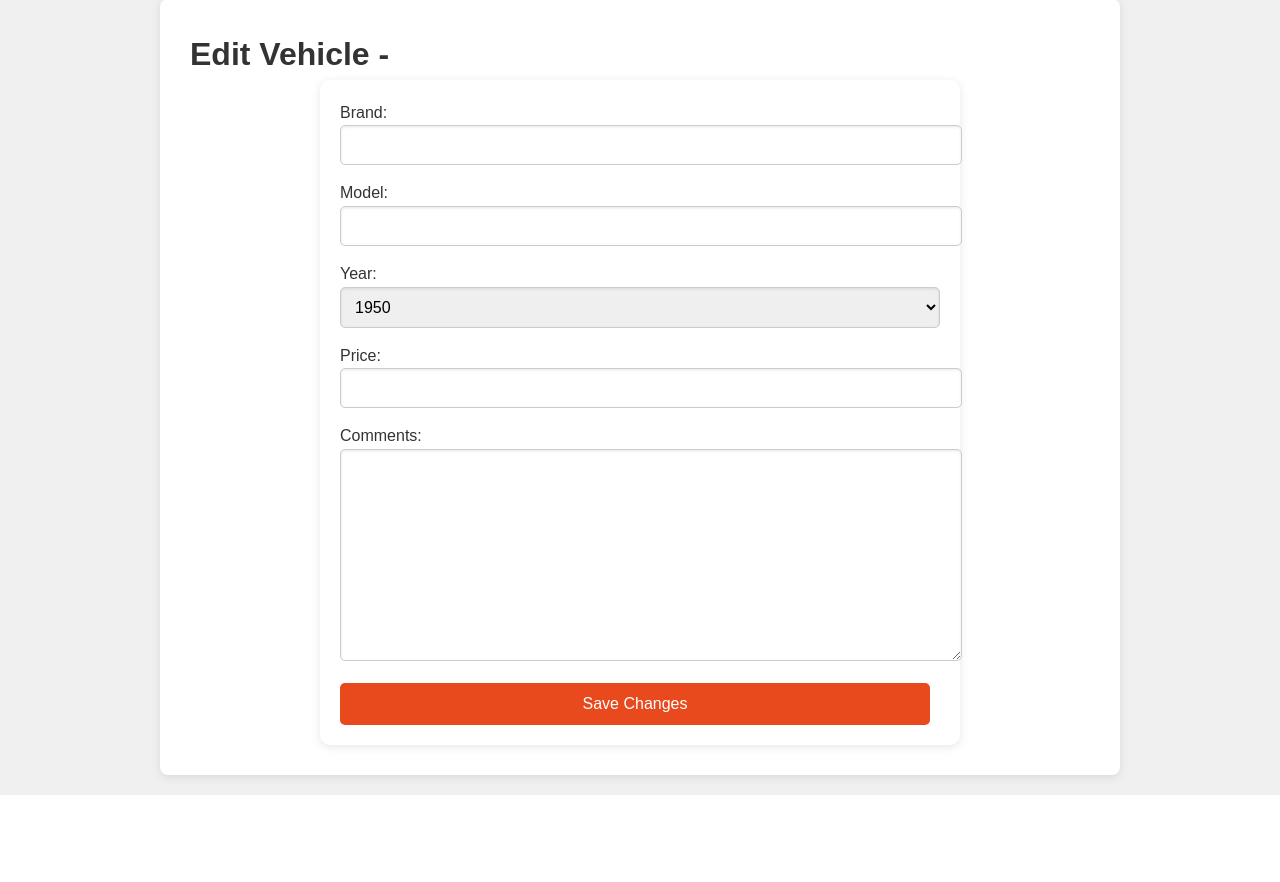
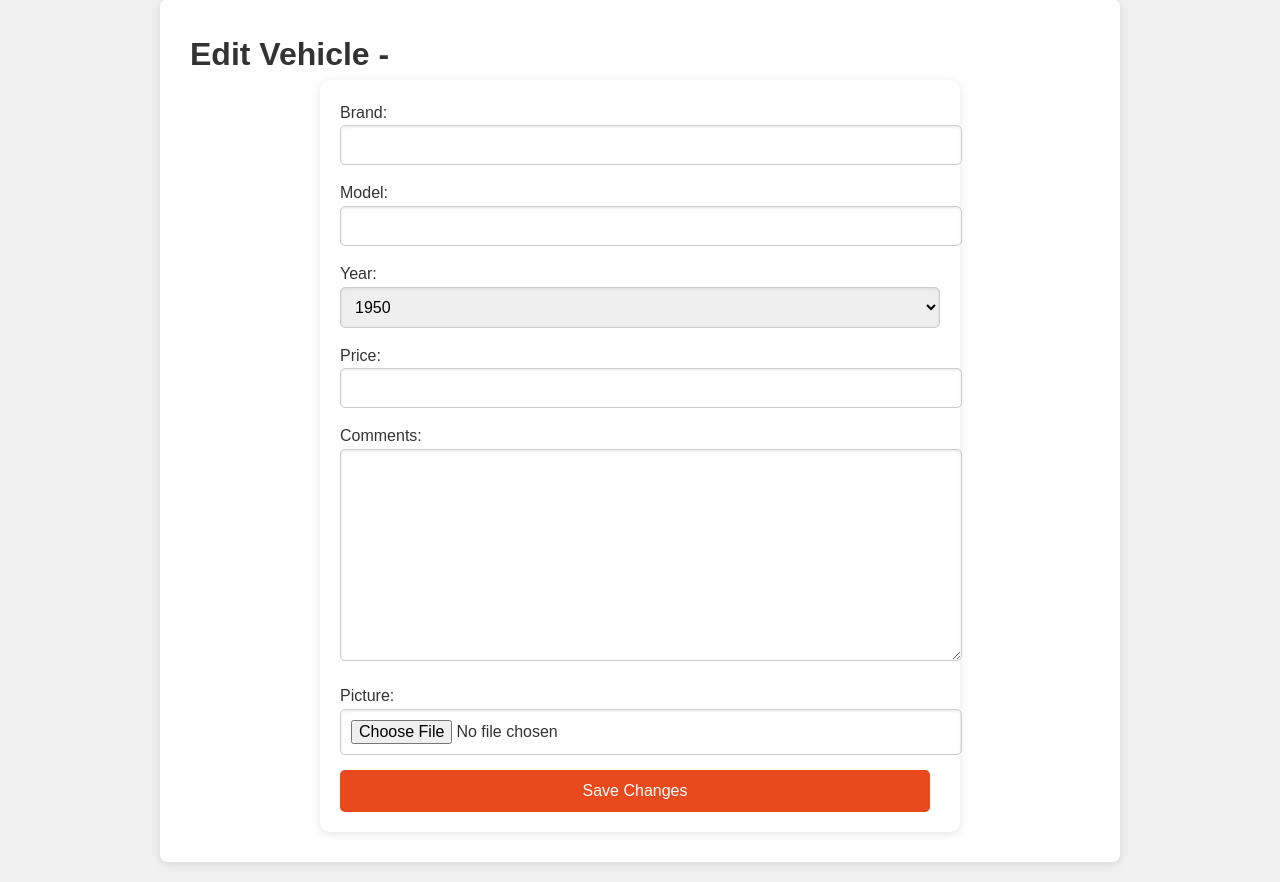
Before and after one commit to usarnameMe/group-work, a Django app: template carmodels/carmodels/templates/edit_vehicle.html in a window 1280 px wide. Shown: the part 77-959 px from the top of the page. Before the commit the page ends 872 px from the top, so only its background shows below. Run offline with Django 5.2, Linux system fonts and the light colour scheme; the template is opened without the code that fills it: values that come from a table or form of the project are taken from there, others are empty.

Commit message:
add images

```diff
--- a/carmodels/carmodels/settings.py
+++ b/carmodels/carmodels/settings.py
@@ -120,6 +120,10 @@ STATICFILES_DIRS = [BASE_DIR / 'carmodels/static']
 STATIC_ROOT = BASE_DIR / 'staticfiles'
 
 
+MEDIA_URL = '/media/'
+MEDIA_ROOT = BASE_DIR / 'media'
+
+
 # Default primary key field type
 # https://docs.djangoproject.com/en/5.1/ref/settings/#default-auto-field
 
--- a/carmodels/carmodels/templates/add_vehicle.html
+++ b/carmodels/carmodels/templates/add_vehicle.html
@@ -5,7 +5,7 @@
 
 {% block content %}
 <h1>Add a New Vehicle</h1>
-<form method="POST">
+<form method="POST" enctype="multipart/form-data">
     {% csrf_token %}
     {{ form.as_p }}
     <button type="submit">Submit</button>
--- a/carmodels/carmodels/templates/edit_vehicle.html
+++ b/carmodels/carmodels/templates/edit_vehicle.html
@@ -5,7 +5,10 @@
 
 {% block content %}
 <h1>Edit Vehicle - {{ vehicle.brand }} {{ vehicle.model }}</h1>
-<form method="POST">
+{% if vehicle.picture %}
+<img src="{{ vehicle.picture.url }}" alt="{{ vehicle.brand }} {{ vehicle.model }}" class="vehicle-image">
+{% endif %}
+<form method="POST" enctype="multipart/form-data">
     {% csrf_token %}
     {{ form.as_p }}
     <button type="submit">Save Changes</button>
--- a/carmodels/carmodels/templates/vehicle_detail.html
+++ b/carmodels/carmodels/templates/vehicle_detail.html
@@ -6,6 +6,9 @@
 {% block content %}
 <main class="vehicle-details-page">
     <h1 class="vehicle-title">{{ vehicle.brand }} {{ vehicle.model }}</h1>
+    {% if vehicle.picture %}
+    <img src="{{ vehicle.picture.url }}" alt="{{ vehicle.brand }} {{ vehicle.model }}" class="vehicle-image">
+    {% endif %}
     <p class="vehicle-info"><strong>Year:</strong> {{ vehicle.year }}</p>
     <p class="vehicle-info"><strong>Price:</strong> ${{ vehicle.price }}</p>
     <p class="vehicle-info"><strong>Comments:</strong> {{ vehicle.comments }}</p>
--- a/carmodels/carmodels/templates/vehicle_list.html
+++ b/carmodels/carmodels/templates/vehicle_list.html
@@ -8,7 +8,8 @@
 <form method="GET" action="{% url 'vehicle_list' %}" class="search-form">
     <input type="text" name="brand" placeholder="Search by brand" value="{{ request.GET.brand }}">
     <input type="text" name="model" placeholder="Search by model" value="{{ request.GET.model }}">
-    <input type="number" name="year" placeholder="Search by year" value="{{ request.GET.year }}" min="1950" max="{{ current_year }}">
+    <input type="number" name="year" placeholder="Search by year" value="{{ request.GET.year }}" min="1950"
+           max="{{ current_year }}">
     <button type="submit">Search</button>
 </form>
 
@@ -25,5 +26,6 @@
         <a href="{% url 'vehicle_detail' vehicle.pk %}" class="vehicle-detail-button">View Details</a>
     </div>
     {% endfor %}
+
 </div>
 {% endblock %}
--- a/carmodels/vehicle/forms.py
+++ b/carmodels/vehicle/forms.py
@@ -11,7 +11,8 @@ class VehicleForm(forms.ModelForm):
 
     class Meta:
         model = Vehicle
-        fields = ['brand', 'model', 'year', 'price', 'comments']
+        fields = ['brand', 'model', 'year', 'price', 'comments', 'picture']
+
 
 
     def clean_price(self):
--- a/carmodels/vehicle/models.py
+++ b/carmodels/vehicle/models.py
@@ -1,4 +1,24 @@
+import os
+
+from PIL import Image
+from django.core.exceptions import ValidationError
 from django.db import models
+
+
+def validate_image(image):
+    file_size = image.size
+
+    allowed_formats = ['JPEG', 'PNG', 'GIF', 'BMP', 'TIFF']
+
+    if file_size > 2 * 1024 * 1024:
+        raise ValidationError("Max file size is 2MB")
+
+    try:
+        img = Image.open(image)
+        if img.format not in allowed_formats:
+            raise ValidationError(f"Unsupported file format. Allowed formats: {', '.join(allowed_formats)}")
+    except Exception as e:
+        raise ValidationError("Invalid image file.")
 
 
 class Vehicle(models.Model):
@@ -7,6 +27,7 @@ class Vehicle(models.Model):
     year = models.IntegerField(default=0)
     price = models.DecimalField(max_digits=10, decimal_places=2)
     comments = models.TextField(blank=True)
+    picture = models.ImageField(upload_to='vehicle_pictures/', blank=True, null=True, validators=[validate_image])
 
-def __str__(self):
+    def __str__(self):
         return f"{self.brand} {self.model} ({self.year})"
```
Also changed, not shown: carmodels/vehicle/views.py (+4 -8 lines), carmodels/vehicle/migrations/0005_vehicle_picture.py (added), carmodels/vehicle/urls.py (line endings or trailing spaces). Lines whose indentation alone changed are shown as unchanged.
